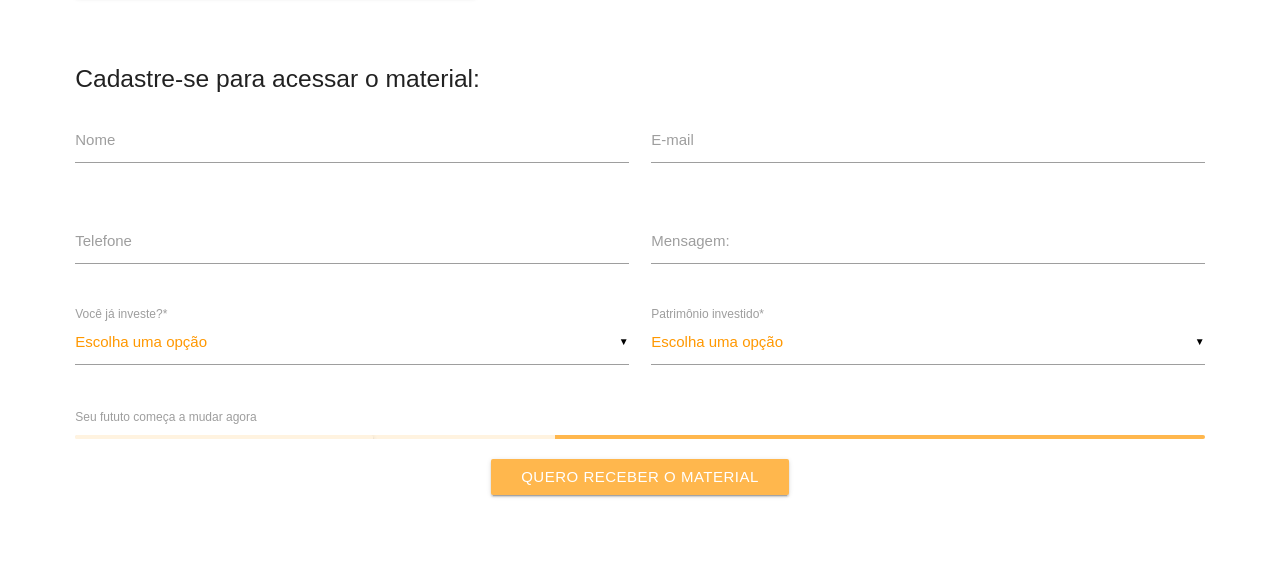
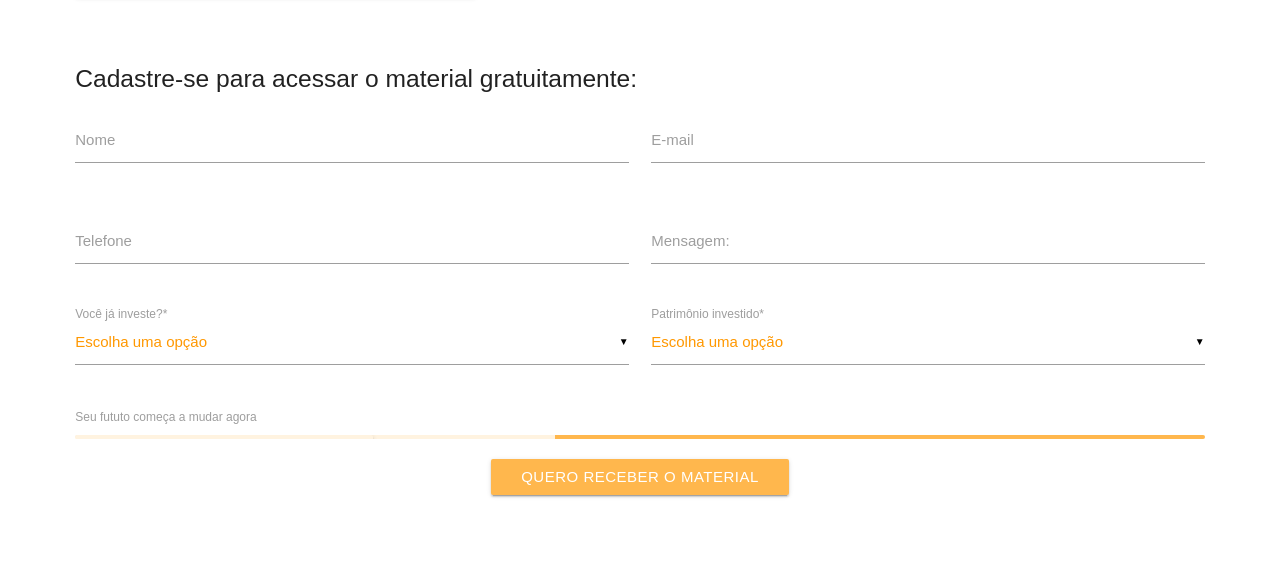
Before and after one commit to BruMedeiross/pageOne, a plain HTML site: page index.html in a window 1280 px wide. Shown: the part 1774-2357 px from the top of the page. Drawn offline with nearby package versions, Linux system fonts and the light colour scheme.

Commit message:
Update index.html

```diff
--- a/index.html
+++ b/index.html
@@ -154,7 +154,7 @@
 <div class="row container" >
   <!--SECTION 2 -->
   <section class="col s12 m12">
-    <h5 class="light" >Cadastre-se para acessar o material:</h5>
+    <h5 class="light" >Cadastre-se para acessar o material gratuitamente:</h5>
     <div class="row orange-text">
       <form class="col s12">
           <div class="row">
```
